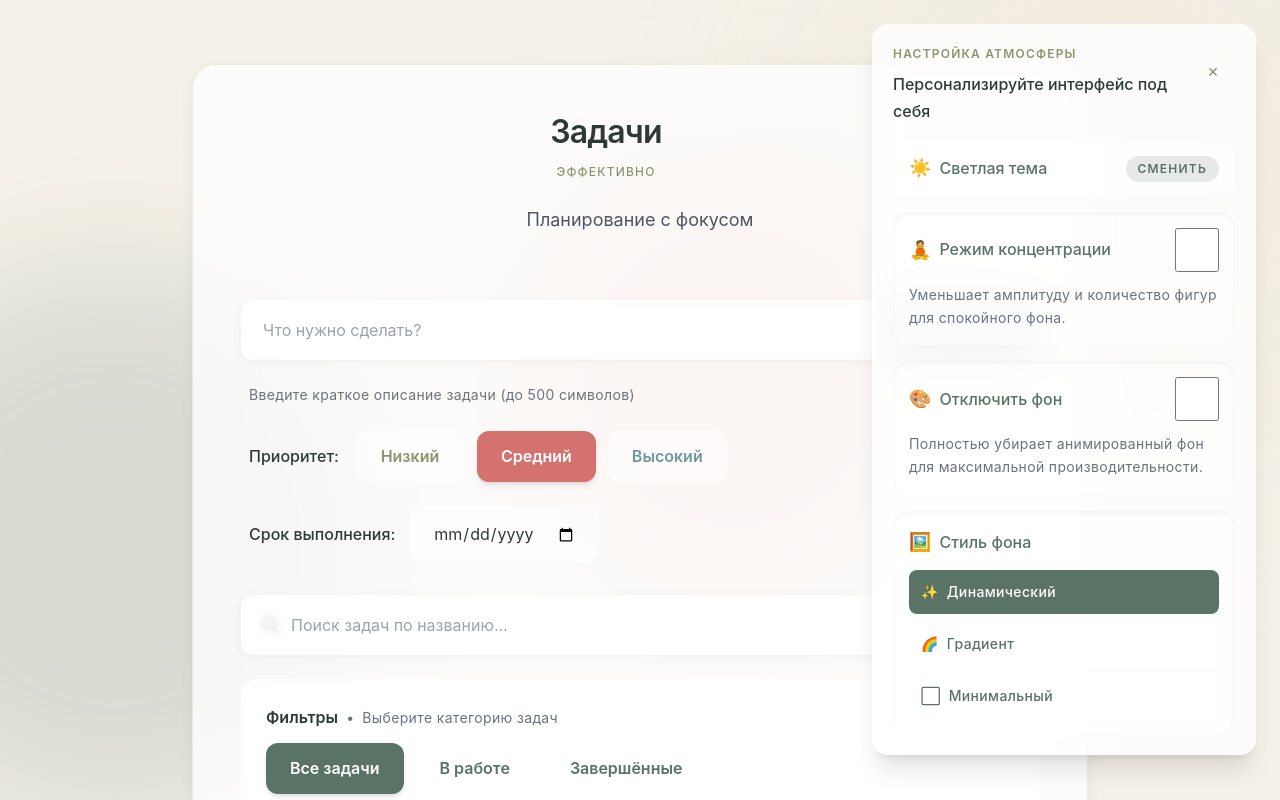
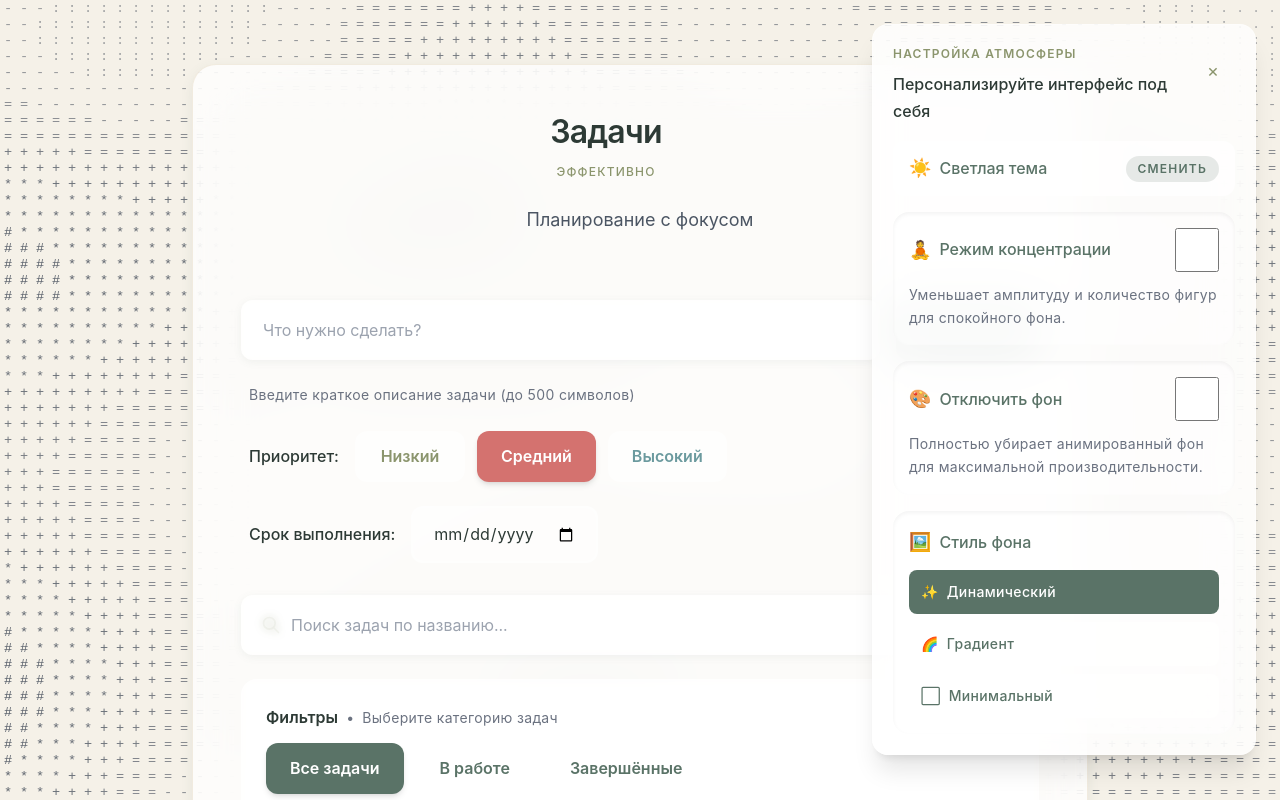
Before and after one commit to cimoun/TheSite, a React (Vite) app: page / in a window 1280 px wide. Shown: the top 800 px of the page. Built offline with nearby package versions, Linux system fonts and the light colour scheme.

Commit message:
feat: add codex canvas background animation

```diff
--- a/src/components/layouts/BreathingBackground.tsx
+++ /dev/null
@@ -1,126 +0,0 @@
-import { motion } from 'framer-motion';
-import { useUIStore } from '../../stores/uiStore';
-
-export const BreathingBackground: React.FC = () => {
-  const reduceAnimations = useUIStore((state) => state.reduceAnimations);
-  const disableBackground = useUIStore((state) => state.disableBackground);
-
-  // Completely disable background if user preference is set
-  if (disableBackground) {
-    return null;
-  }
-
-  // Create smooth breathing animations with different phases and durations
-  const createBreathingVariant = (
-    duration: number,
-    delay: number,
-    scaleMin: number,
-    scaleMax: number,
-    rotateRange: number
-  ) => {
-    const midScale = (scaleMin + scaleMax) / 2;
-
-    return {
-      initial: {
-        scale: midScale,
-        rotate: 0,
-        opacity: 0.12,
-      },
-      animate: {
-        scale: [scaleMin, midScale, scaleMax, midScale, scaleMin],
-        rotate: [0, rotateRange, 0, -rotateRange, 0],
-        opacity: [0.12, 0.18, 0.22, 0.18, 0.12],
-        transition: {
-          duration,
-          ease: 'easeInOut',
-          repeat: Infinity,
-          times: [0, 0.25, 0.5, 0.75, 1],
-          delay,
-        },
-      },
-    };
-  };
-
-  const amplitudeFactor = reduceAnimations ? 0.3 : 0.7;
-  const durationFactor = reduceAnimations ? 1.8 : 1.4;
-
-  const adjustScale = (value: number) => 1 + (value - 1) * amplitudeFactor;
-  const adjustRotate = (value: number) => value * amplitudeFactor;
-
-  // Optimized: Only 3-4 shapes following 60/30/10 color rule
-  const baseShapes = [
-    {
-      // Primary color shape (60% influence)
-      color: '#E8DCC8', // sand (primary)
-      className: 'absolute -top-32 -right-32 w-[600px] h-[600px]',
-      duration: 11,
-      delay: 0,
-      scaleMin: 0.90,
-      scaleMax: 1.10,
-      rotateRange: 6,
-      blur: 'blur(70px)',
-    },
-    {
-      // Secondary color shape (30% influence)
-      color: '#5A7367', // deep green (secondary)
-      className: 'absolute top-1/3 -left-40 w-[550px] h-[550px]',
-      duration: 12,
-      delay: 2,
-      scaleMin: 0.88,
-      scaleMax: 1.12,
-      rotateRange: 7,
-      blur: 'blur(65px)',
-    },
-    {
-      // Accent color shape (10% influence)
-      color: '#D4726F', // terracotta (accent)
-      className: 'absolute bottom-1/4 right-1/4 w-[450px] h-[450px]',
-      duration: 10,
-      delay: 1,
-      scaleMin: 0.92,
-      scaleMax: 1.08,
-      rotateRange: 5,
-      blur: 'blur(60px)',
-    },
-  ];
-
-  // In reduced animation mode, show only 2 shapes
-  const shapes = (reduceAnimations ? baseShapes.slice(0, 2) : baseShapes).map(
-    ({ duration, delay, scaleMin, scaleMax, rotateRange, ...rest }) => ({
-      ...rest,
-      variant: createBreathingVariant(
-        duration * durationFactor,
-        delay,
-        adjustScale(scaleMin),
-        adjustScale(scaleMax),
-        adjustRotate(rotateRange)
-      ),
-    })
-  );
-
-  return (
-    <div
-      className="fixed inset-0 overflow-hidden pointer-events-none"
-      style={{ zIndex: 0 }}
-      aria-hidden="true"
-    >
-      {shapes.map((shape, index) => (
-        <motion.div
-          key={index}
-          variants={shape.variant}
-          initial="initial"
-          animate="animate"
-          className={`${shape.className} rounded-full`}
-          style={{
-            backgroundColor: shape.color,
-            filter: shape.blur,
-            mixBlendMode: 'screen',
-            willChange: 'transform, opacity',
-            transformOrigin: 'center center',
-          }}
-          aria-hidden="true"
-        />
-      ))}
-    </div>
-  );
-};
--- /dev/null
+++ b/src/components/layouts/CodexBackground.tsx
@@ -0,0 +1,188 @@
+import { useEffect, useRef } from 'react';
+import { useUIStore } from '../../stores/uiStore';
+
+const CHARSET = ' .:-=+*#%@';
+
+const clamp = (value: number, min: number, max: number) => {
+  return Math.min(Math.max(value, min), max);
+};
+
+const sampleIntensity = (x: number, y: number, t: number, amplitude: number) => {
+  const nx = x * 0.18;
+  const ny = y * 0.18;
+  const wave1 = Math.sin(nx + t * 0.8);
+  const wave2 = Math.sin(ny * 1.3 - t * 0.7);
+  const wave3 = Math.sin((nx + ny) * 0.6 + t * 1.4);
+  const radial = Math.sin(Math.sqrt(nx * nx + ny * ny) * 0.9 - t * 0.5);
+
+  const combined = (wave1 + wave2 + wave3 + radial) / 4;
+  const intensity = (combined * amplitude + 1) / 2;
+
+  return clamp(intensity, 0, 1);
+};
+
+const getCharForIntensity = (intensity: number) => {
+  const clamped = clamp(intensity, 0, 1);
+  const index = Math.round(clamped * (CHARSET.length - 1));
+  return CHARSET.charAt(index);
+};
+
+const createGradientFill = (ctx: CanvasRenderingContext2D, width: number, height: number, theme: 'light' | 'dark') => {
+  const gradient = ctx.createLinearGradient(0, 0, width, height);
+
+  if (theme === 'dark') {
+    gradient.addColorStop(0, 'rgba(15, 23, 42, 0.95)');
+    gradient.addColorStop(1, 'rgba(30, 41, 59, 0.9)');
+  } else {
+    gradient.addColorStop(0, 'rgba(248, 250, 252, 0.94)');
+    gradient.addColorStop(1, 'rgba(226, 232, 240, 0.9)');
+  }
+
+  ctx.fillStyle = gradient;
+  ctx.fillRect(0, 0, width, height);
+};
+
+export const CodexBackground: React.FC = () => {
+  const canvasRef = useRef<HTMLCanvasElement | null>(null);
+  const reduceAnimations = useUIStore((state) => state.reduceAnimations);
+  const disableBackground = useUIStore((state) => state.disableBackground);
+  const backgroundStyle = useUIStore((state) => state.backgroundStyle);
+  const theme = useUIStore((state) => state.theme);
+
+  useEffect(() => {
+    if (disableBackground) {
+      return;
+    }
+
+    const canvas = canvasRef.current;
+
+    if (!canvas) {
+      return;
+    }
+
+    const context = canvas.getContext('2d');
+
+    if (!context) {
+      return;
+    }
+
+    let animationFrameId: number | null = null;
+    const ratio = window.devicePixelRatio || 1;
+
+    const cellSize = reduceAnimations ? 20 : 16;
+    const animationSpeed = reduceAnimations ? 0.28 : 0.45;
+    const amplitude = reduceAnimations ? 0.6 : 1;
+
+    const updateCanvasSize = () => {
+      const { innerWidth, innerHeight } = window;
+
+      canvas.width = innerWidth * ratio;
+      canvas.height = innerHeight * ratio;
+      canvas.style.width = `${innerWidth}px`;
+      canvas.style.height = `${innerHeight}px`;
+
+      context.setTransform(ratio, 0, 0, ratio, 0, 0);
+      context.textBaseline = 'middle';
+      context.textAlign = 'center';
+      context.font = `${cellSize * 0.85}px 'Fira Code', 'IBM Plex Mono', 'SFMono-Regular', monospace`;
+    };
+
+    updateCanvasSize();
+
+    const clearCanvas = () => {
+      context.save();
+      context.setTransform(1, 0, 0, 1, 0, 0);
+      context.clearRect(0, 0, canvas.width, canvas.height);
+      context.restore();
+    };
+
+    const drawStaticBackground = () => {
+      const width = canvas.width / ratio;
+      const height = canvas.height / ratio;
+
+      clearCanvas();
+
+      if (backgroundStyle === 'gradient') {
+        createGradientFill(context, width, height, theme);
+      } else {
+        const fillColor = theme === 'dark' ? 'rgba(15, 23, 42, 0.96)' : 'rgba(248, 250, 252, 0.96)';
+        context.fillStyle = fillColor;
+        context.fillRect(0, 0, width, height);
+      }
+    };
+
+    const render = (time: number) => {
+      const width = canvas.width / ratio;
+      const height = canvas.height / ratio;
+
+      clearCanvas();
+
+      if (backgroundStyle !== 'dynamic') {
+        drawStaticBackground();
+        return;
+      }
+
+      const cols = Math.ceil(width / cellSize);
+      const rows = Math.ceil(height / cellSize);
+      const seconds = (time / 1000) * animationSpeed;
+
+      for (let row = 0; row <= rows; row++) {
+        for (let col = 0; col <= cols; col++) {
+          const x = col * cellSize + cellSize / 2;
+          const y = row * cellSize + cellSize / 2;
+          const intensity = sampleIntensity(col, row, seconds, amplitude);
+          const character = getCharForIntensity(intensity);
+
+          const baseColor = theme === 'dark' ? '240, 249, 255' : '30, 41, 59';
+          const opacity = 0.25 + intensity * 0.65;
+
+          context.fillStyle = `rgba(${baseColor}, ${opacity.toFixed(3)})`;
+          context.fillText(character, x, y);
+        }
+      }
+
+      animationFrameId = window.requestAnimationFrame(render);
+    };
+
+    if (backgroundStyle === 'dynamic') {
+      animationFrameId = window.requestAnimationFrame(render);
+    } else {
+      drawStaticBackground();
+    }
+
+    const handleResize = () => {
+      updateCanvasSize();
+
+      if (backgroundStyle === 'dynamic') {
+        if (animationFrameId !== null) {
+          window.cancelAnimationFrame(animationFrameId);
+        }
+        animationFrameId = window.requestAnimationFrame(render);
+      } else {
+        drawStaticBackground();
+      }
+    };
+
+    window.addEventListener('resize', handleResize);
+
+    return () => {
+      if (animationFrameId !== null) {
+        window.cancelAnimationFrame(animationFrameId);
+      }
+      window.removeEventListener('resize', handleResize);
+    };
+  }, [disableBackground, reduceAnimations, backgroundStyle, theme]);
+
+  if (disableBackground) {
+    return null;
+  }
+
+  return (
+    <canvas
+      ref={canvasRef}
+      aria-hidden="true"
+      className="fixed inset-0 pointer-events-none"
+      style={{ zIndex: 0 }}
+    />
+  );
+};
--- a/src/components/layouts/MainLayout.tsx
+++ b/src/components/layouts/MainLayout.tsx
@@ -2,8 +2,8 @@ import { motion } from 'framer-motion';
 import { lazy, Suspense } from 'react';
 
 // Lazy load background and theme controls for better performance
-const BreathingBackground = lazy(() =>
-  import('./BreathingBackground').then(module => ({ default: module.BreathingBackground }))
+const CodexBackground = lazy(() =>
+  import('./CodexBackground').then(module => ({ default: module.CodexBackground }))
 );
 const ThemeControls = lazy(() =>
   import('./ThemeControls').then(module => ({ default: module.ThemeControls }))
@@ -37,7 +37,7 @@ export const MainLayout: React.FC<MainLayoutProps> = ({ children }) => {
     >
       {/* Lazy load background animation */}
       <Suspense fallback={null}>
-        <BreathingBackground />
+        <CodexBackground />
       </Suspense>
 
       {/* Lazy load theme controls */}
--- a/src/components/layouts/index.ts
+++ b/src/components/layouts/index.ts
@@ -1,5 +1,5 @@
 export { Header } from './Header';
 export { MainLayout } from './MainLayout';
 export { Footer } from './Footer';
-export { BreathingBackground } from './BreathingBackground';
+export { CodexBackground } from './CodexBackground';
 export { ThemeControls } from './ThemeControls';
```
